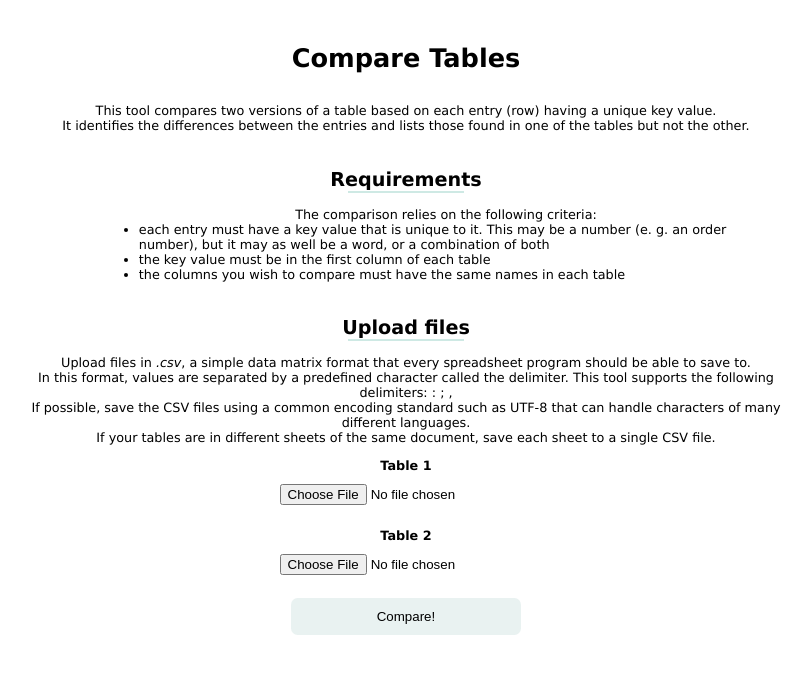
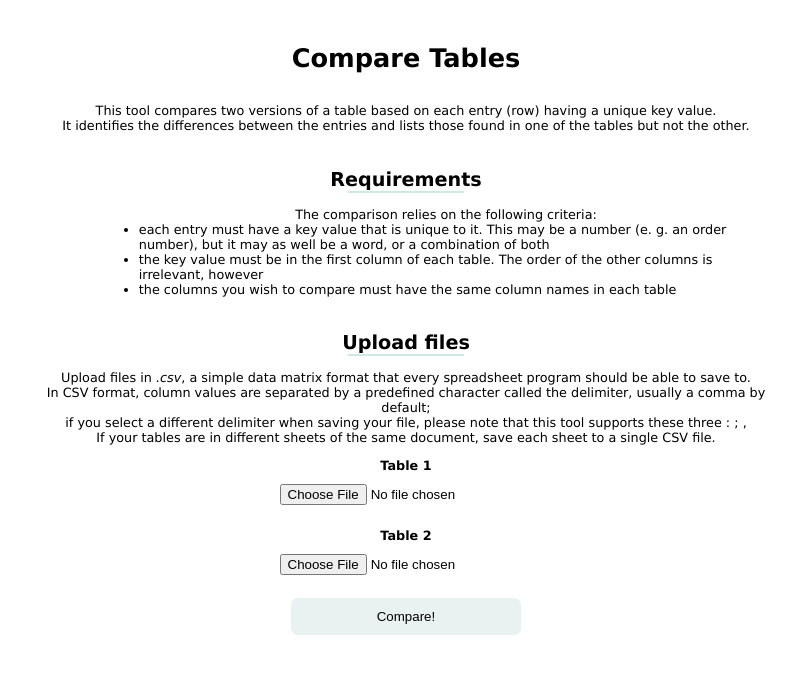
Before and after one commit to Annika-Klu/table-comparison-tool, a Flask app: page / in a window 1280 px wide. Shown: the top 674 px of the page, without its empty margins (234-1045 px from the left). Run offline with Flask 2, Linux system fonts and the light colour scheme.

Commit message:
update info on how to use tool

```diff
--- a/templates/main.html
+++ b/templates/main.html
@@ -46,15 +46,15 @@
             <ul class="flex">
                 The comparison relies on the following criteria:
                 <li>each entry must have a key value that is unique to it. This may be a number (e. g. an order number), but it may as well be a word, or a combination of both</li>
-                <li>the key value must be in the first column of each table</li>
-                <li>the columns you wish to compare must have the same names in each table</li>
+                <li>the key value must be in the first column of each table. The order of the other columns is irrelevant, however</li>
+                <li>the columns you wish to compare must have the same column names in each table</li>
             </ul>
             {% block content %}
             <h2>Upload files</h2>
             <p>
                 Upload files in <i>.csv</i>, a simple data matrix format that every spreadsheet program should be able to save to. <br>
-                In this format, values are separated by a predefined character called the delimiter. This tool supports the following delimiters: : ; , <br>
-                If possible, save the CSV files using a common encoding standard such as UTF-8 that can handle characters of many different languages.<br>
+                In CSV format, column values are separated by a predefined character called the delimiter, usually a comma by default;<br>
+                if you select a different delimiter when saving your file, please note that this tool supports these three : ; , <br>
                 If your tables are in different sheets of the same document, save each sheet to a single CSV file.
             </p>
             <form method="post" enctype="multipart/form-data">
```
